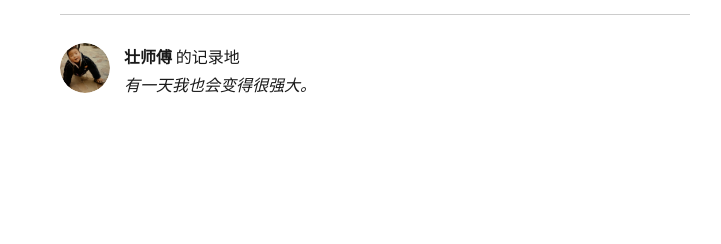
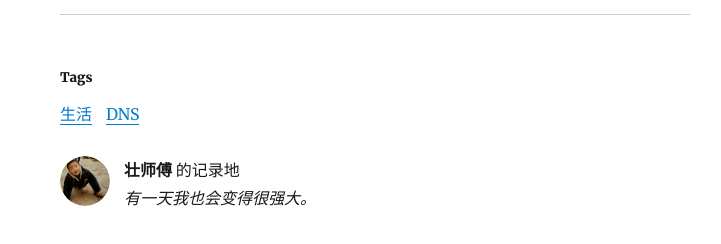
Before and after one commit to toozhuang/too-zhuang, a Gatsby site: page /the-first-post/hello-world/ in a window 1280 px wide. Shown: the part 1104-1348 px from the top of the page, without its empty margins (265-986 px from the left). Built offline with nearby package versions, Linux system fonts and the light colour scheme; Gatsby itself is replaced by a stand-in of ours; some packages are replaced by stand-ins of ours.

Commit message:
add: 为 blog template 添加了 tags 的render

```diff
--- a/content/blog/the-first-post/hello-world.md
+++ b/content/blog/the-first-post/hello-world.md
@@ -2,6 +2,7 @@
 title: Hello World
 date: "2020-07-08"
 description: "Hello World"
+tags: ['生活','DNS']
 ---
 #### The first Hello-World
 折腾了好几天，
--- a/gatsby-config.js
+++ b/gatsby-config.js
@@ -48,6 +48,7 @@ module.exports = {
         ],
       },
     },
+    `gatsby-plugin-sass`,
     `gatsby-plugin-netlify-cms`,
     `gatsby-transformer-sharp`,
     `gatsby-plugin-sharp`,
--- a/package.json
+++ b/package.json
@@ -18,6 +18,7 @@
     "gatsby-plugin-netlify-cms": "^4.3.10",
     "gatsby-plugin-offline": "^3.2.13",
     "gatsby-plugin-react-helmet": "^3.3.6",
+    "gatsby-plugin-sass": "^2.3.12",
     "gatsby-plugin-sharp": "^2.6.14",
     "gatsby-plugin-typescript": "^2.4.14",
     "gatsby-plugin-typescript-checker": "^1.1.1",
@@ -30,7 +31,9 @@
     "gatsby-source-filesystem": "^2.3.14",
     "gatsby-transformer-remark": "^2.8.20",
     "gatsby-transformer-sharp": "^2.5.7",
+    "lodash": "^4.17.19",
     "netlify-cms-app": "^2.12.16",
+    "node-sass": "^4.14.1",
     "prismjs": "^1.20.0",
     "react": "^16.12.0",
     "react-dom": "^16.12.0",
--- a/src/templates/blog-post.js
+++ b/src/templates/blog-post.js
@@ -1,15 +1,20 @@
 import React from "react"
 import { Link, graphql } from "gatsby"
+import { kebabCase, get } from "lodash"
 
 import Bio from "../components/bio"
 import Layout from "../components/layout/layout"
 import SEO from "../components/seo"
 import { rhythm, scale } from "../utils/typography"
 
+import "./blog-post.scss"
+
 const BlogPostTemplate = ({ data, pageContext, location }) => {
   const post = data.markdownRemark
   const siteTitle = data.site.siteMetadata.title
   const { previous, next } = pageContext
+
+  const tags = get(post, "frontmatter.tags", [])
 
   return (
     <Layout location={location} title={siteTitle}>
@@ -22,7 +27,7 @@ const BlogPostTemplate = ({ data, pageContext, location }) => {
           <h1
             style={{
               marginTop: rhythm(1),
-              marginBottom: 0,
+              marginBottom: 0
             }}
           >
             {post.frontmatter.title}
@@ -31,7 +36,7 @@ const BlogPostTemplate = ({ data, pageContext, location }) => {
             style={{
               ...scale(-1 / 5),
               display: `block`,
-              marginBottom: rhythm(1),
+              marginBottom: rhythm(1)
             }}
           >
             {post.frontmatter.date}
@@ -40,9 +45,21 @@ const BlogPostTemplate = ({ data, pageContext, location }) => {
         <section dangerouslySetInnerHTML={{ __html: post.html }} />
         <hr
           style={{
-            marginBottom: rhythm(1),
+            marginBottom: rhythm(1)
           }}
         />
+        {tags && tags.length ? (
+          <div style={{ marginTop: rhythm(1) }}>
+            <h5 style={{marginBottom:rhythm(1/2)}}>Tags</h5>
+            <ul className="tagList">
+              {tags.map((tag) => (
+                <li key={tag + `tag`} style={{ marginRight: rhythm(1/2),marginBottom: rhythm(1/2) }}>
+                  <Link to={`/tags/${kebabCase(tag)}/`}>{tag}</Link>
+                </li>
+              ))}
+            </ul>
+          </div>
+        ) : null}
         <footer>
           <Bio />
         </footer>
@@ -55,7 +72,7 @@ const BlogPostTemplate = ({ data, pageContext, location }) => {
             flexWrap: `wrap`,
             justifyContent: `space-between`,
             listStyle: `none`,
-            padding: 0,
+            padding: 0
           }}
         >
           <li>
@@ -95,6 +112,7 @@ export const pageQuery = graphql`
                 title
                 date(formatString: "MMMM DD, YYYY")
                 description
+                tags
             }
         }
     }
--- /dev/null
+++ b/src/templates/blog-post.scss
@@ -0,0 +1,5 @@
+.tagList {
+  li {
+    display: inline;
+  }
+}
```
Also changed, not shown: src/pages/tags/index.js (added). Lines whose indentation alone changed are shown as unchanged.
